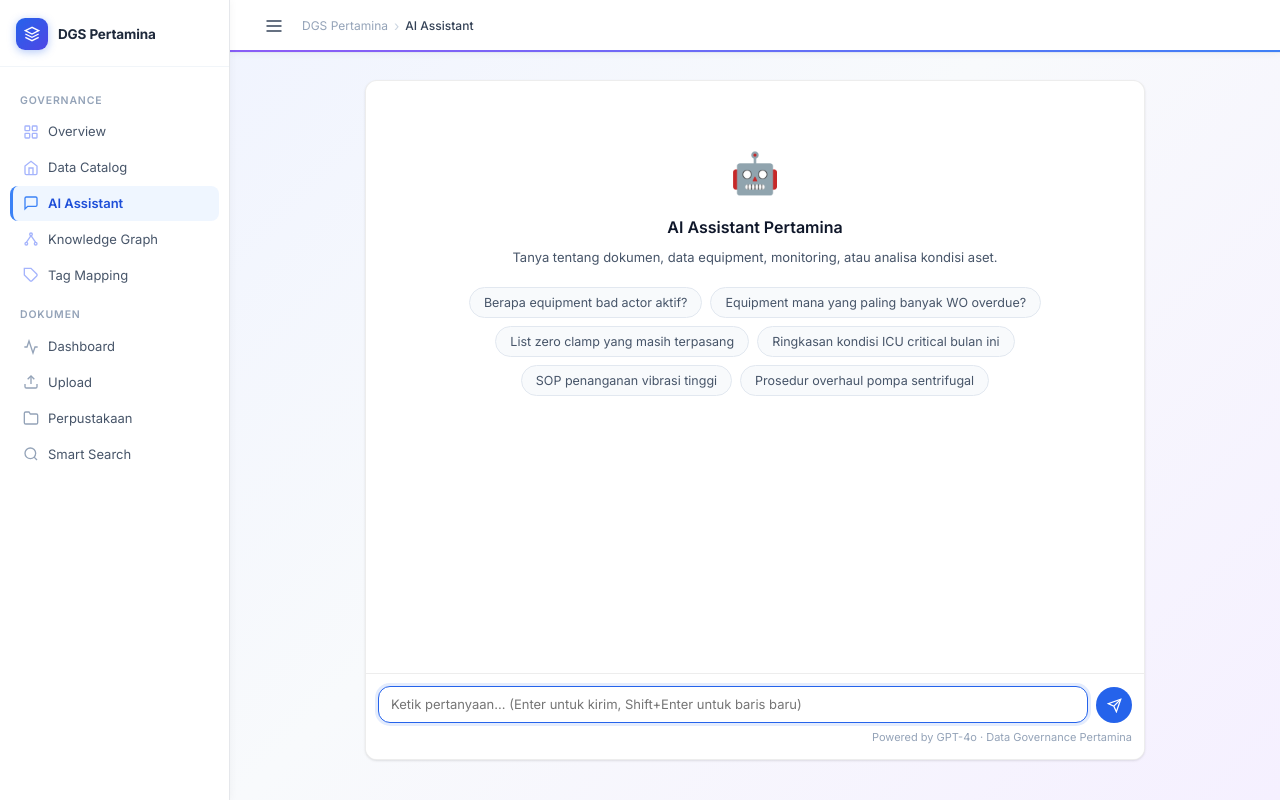
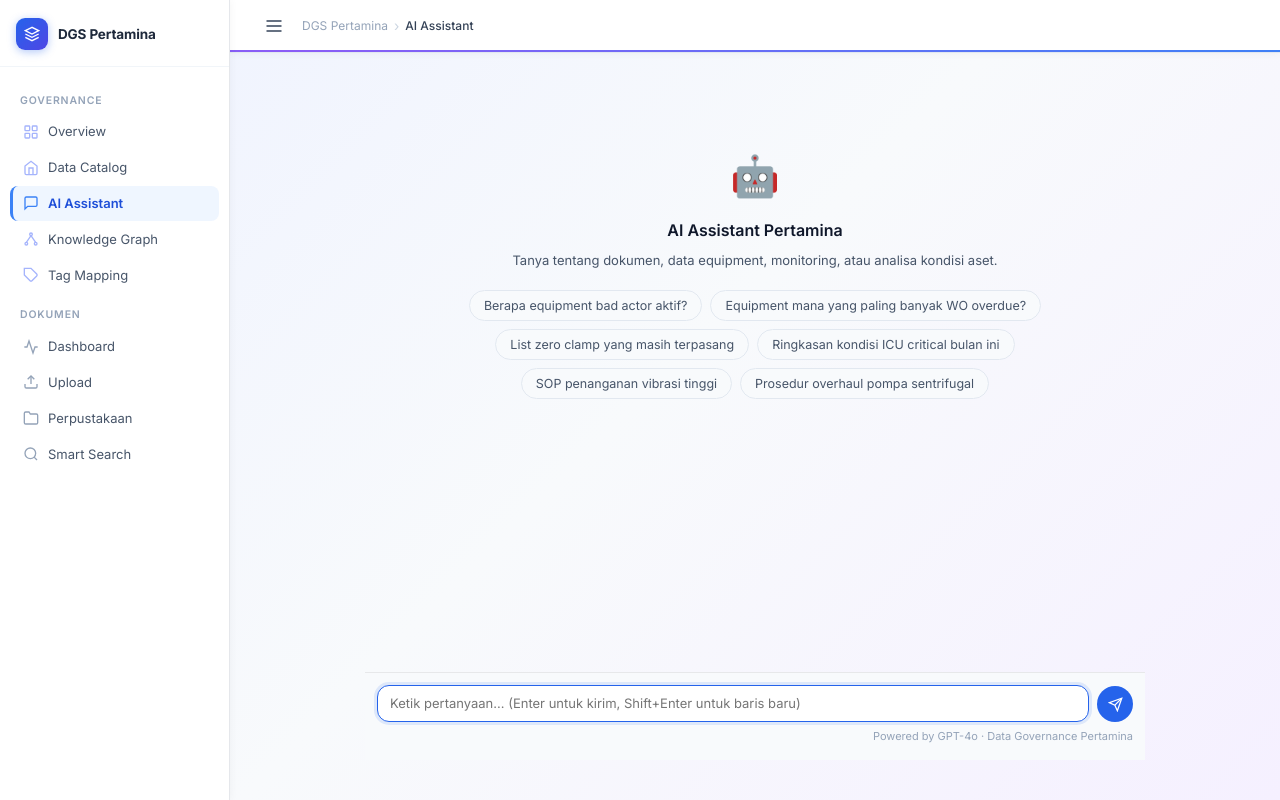
Before and after one commit to adnannasution/datagovernance, a FastAPI app: page /chat in a window 1280 px wide. Run offline with FastAPI, Linux system fonts and the light colour scheme; some libraries are stand-ins or nearby versions.

Commit message:
Remove chat card, open layout like Claude, fix stream cursor cleanup (#70)
https://claude.ai/code/session_014htj8mcsK8qQ5oMrrScuSb

Co-authored-by: Claude <noreply@anthropic.com>

```diff
--- a/static/css/style.css
+++ b/static/css/style.css
@@ -835,9 +835,9 @@ body {
 .chat-sidebar { display:flex; flex-direction:column; gap:0; overflow-y:auto; }
 .chat-layout-centered { display:flex; justify-content:center; height:calc(100vh - 120px); }
 .chat-layout-centered .chat-main { width:100%; max-width:780px; }
-.chat-main { display:flex; flex-direction:column; background:var(--surface); border:1px solid var(--border); border-radius:var(--radius-lg); overflow:hidden; box-shadow: var(--shadow-sm); }
-
-.chat-messages { flex:1; overflow-y:auto; padding:1.25rem; display:flex; flex-direction:column; gap:12px; }
+.chat-main { display:flex; flex-direction:column; background:transparent; border:none; overflow:hidden; }
+
+.chat-messages { flex:1; overflow-y:auto; padding:1.5rem 1rem; display:flex; flex-direction:column; gap:16px; }
 .chat-welcome { text-align:center; padding:2.5rem 1.5rem 1.5rem; color:var(--text2); }
 .welcome-chips { display:flex; flex-wrap:wrap; gap:8px; justify-content:center; margin-top:1.25rem; }
 .wchip { background:#f8fafc; border:1px solid #e2e8f0; border-radius:20px; padding:7px 14px; font-size:12.5px; color:#475569; cursor:pointer; font-family:inherit; transition:background 0.15s, border-color 0.15s, color 0.15s; }
@@ -850,7 +850,9 @@ body {
 .bubble-user { align-self:flex-end; }
 .bubble-assistant { align-self:flex-start; width:100%; }
 .bubble-user .bubble-content { background:var(--primary); color:#fff; border-radius:16px 16px 4px 16px; padding:10px 14px; font-size:13px; line-height:1.6; display:inline-block; max-width:85%; }
-.bubble-assistant .bubble-content { background:transparent; color:var(--text); font-size:13.5px; line-height:1.8; padding:0; border:none; }
+.bubble-assistant .bubble-content { background:transparent; color:var(--text); font-size:14px; line-height:1.85; padding:0; border:none; }
+.bubble-assistant .bubble-content strong { color:var(--text); font-weight:600; }
+.bubble-assistant .bubble-content em { color:var(--text2); }
 
 .bubble-sources { margin-top:8px; }
 .sources-title { font-size:11px; font-weight:600; color:var(--text3); margin-bottom:6px; text-transform:uppercase; letter-spacing:.04em; }
@@ -868,7 +870,7 @@ body {
 .rewritten-label { color:var(--accent); font-style:normal; font-weight:500; white-space:nowrap; }
 .rewritten-text { color:var(--text2); }
 
-.chat-input-area { padding:12px; border-top:1px solid var(--border); background:var(--surface); }
+.chat-input-area { padding:12px 12px 14px; border-top:1px solid var(--border); background:var(--bg); }
 .chat-input-wrap { display:flex; gap:8px; align-items:flex-end; }
 #chat-input { flex:1; padding:8px 12px; border:1px solid var(--border2); border-radius:var(--radius-lg); font-size:13px; resize:none; line-height:1.5; max-height:160px; font-family:inherit; background:var(--surface); color:var(--text); transition: border-color 0.15s, box-shadow 0.15s; }
 #chat-input:focus { outline:none; border-color:var(--primary); box-shadow: 0 0 0 3px rgba(37,99,235,0.12); }
--- a/templates/chat.html
+++ b/templates/chat.html
@@ -295,6 +295,11 @@ async function sendMessage() {
   } finally {
     clearTimeout(timer);
     isLoading = false;
+    // Safety: remove cursor if result event was missed
+    if (streamContentEl) {
+      streamContentEl.innerHTML = formatAnswer(streamAccumText);
+      streamBubbleEl = null; streamContentEl = null; streamAccumText = '';
+    }
     document.getElementById('send-btn').disabled = false;
     input.focus();
   }
```
